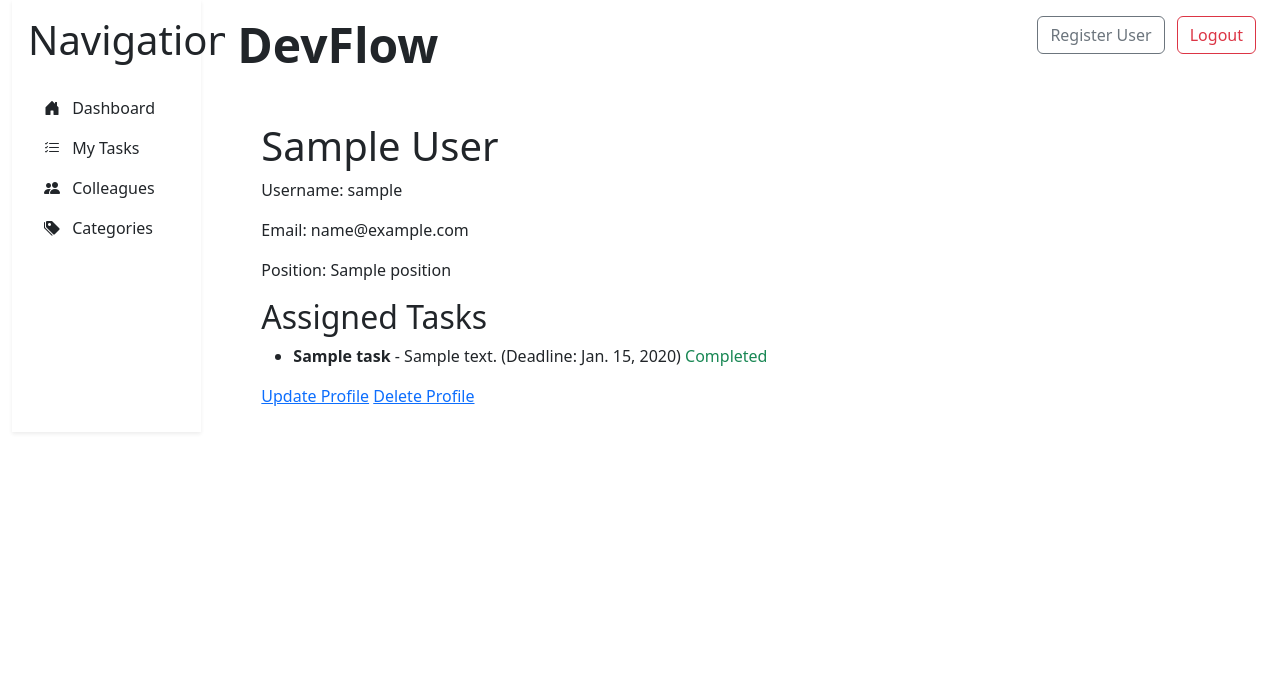
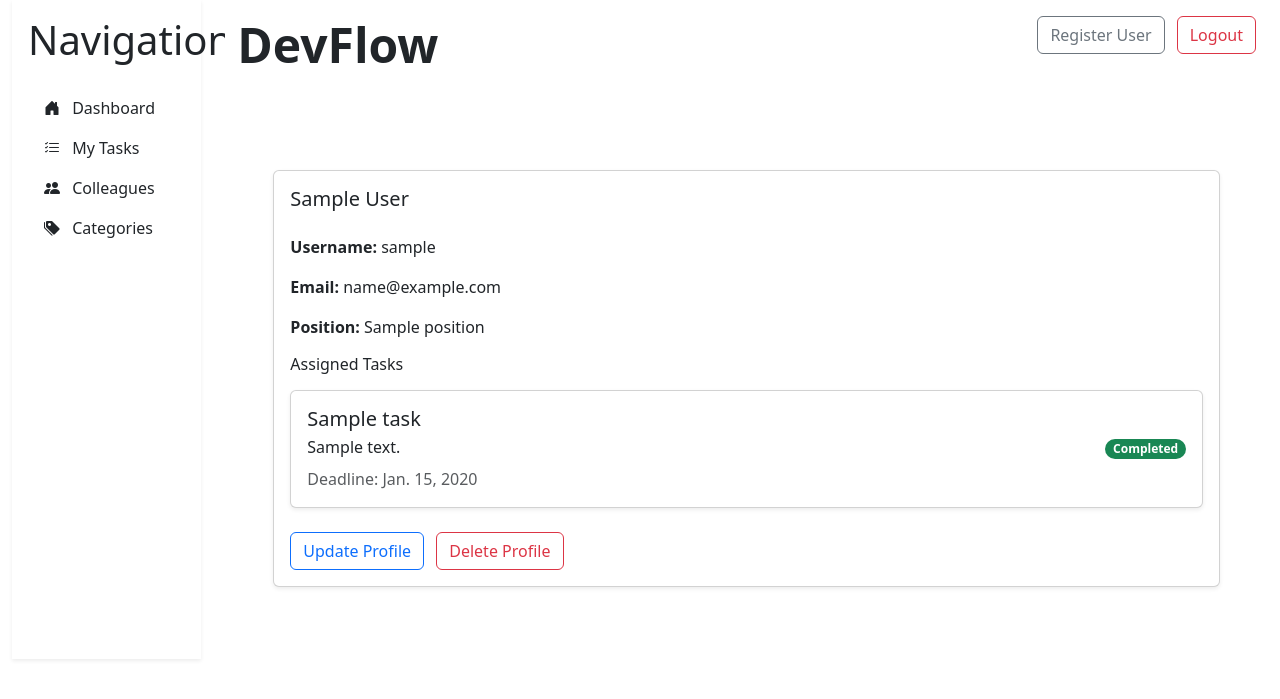
Before and after one commit to olena4reunited/it-company-task-manager, a Django app: page /workers/1/ in a window 1280 px wide. Shown: the top 699 px of the page. Run offline with Django 5.2, Linux system fonts and the light colour scheme; a user stored in the database is signed in; tables that the repository leaves empty hold one stand-in row (values such as "Sample post"); parts of the project's set-up code (start-up, migrations or seed data) failed here and were passed over.

Commit message:
feat: upgrade worker detail and list templates

```diff
--- a/templates/task_manager/worker_detail.html
+++ b/templates/task_manager/worker_detail.html
@@ -5,31 +5,49 @@
 {% endblock %}
 
 {% block content %}
-	<h1>{{ worker.first_name }} {{ worker.last_name }}</h1>
-  <p>Username: {{ worker.username }}</p>
-  <p>Email: {{ worker.email }}</p>
-  <p>Position: {{ worker.position.name }}</p>
+<div class="container my-5">
+  <div class="card shadow-sm">
+    <div class="card-body">
+      <h1 class="h5 mb-4">{{ worker.first_name }} {{ worker.last_name }}</h1>
+      <div class="mb-3">
+        <strong>Username:</strong> {{ worker.username }}
+      </div>
+      <div class="mb-3">
+        <strong>Email:</strong> {{ worker.email }}
+      </div>
+      <div class="mb-3">
+        <strong>Position:</strong> {{ worker.position.name }}
+      </div>
 
-  <h2>Assigned Tasks</h2>
+      <h2 class="h6 mb-3">Assigned Tasks</h2>
       {% if tasks %}
-    <ul>
         {% for task in tasks %}
-        <li>
-          <strong>{{ task.name }}</strong> - {{ task.description }} (Deadline: {{ task.deadline }})
-          {% if task.is_completed %}
-            <span class="text-success">Completed</span>
+        <div class="card mb-3 shadow-sm">
+          <div class="card-body">
+            <div class="d-flex justify-content-between align-items-center">
+              <div>
+                <h5 class="card-title mb-1">{{ task.name }}</h5>
+                <p class="card-text mb-2">{{ task.description }}</p>
+                <p class="card-text text-muted">Deadline: {{ task.deadline }}</p>
+              </div>
+              <span class="badge bg-{% if task.is_completed %}success{% else %}danger{% endif %} rounded-pill">
+                {% if task.is_completed %}Completed{% else %}Not Completed{% endif %}
+              </span>
+            </div>
+          </div>
+        </div>
+        {% endfor %}
       {% else %}
-            <span class="text-danger">Not Completed</span>
-          {% endif %}
-        </li>
-      {% endfor %}
-    </ul>
-  {% else %}
-    <p>No tasks assigned.</p>
+        <p class="text-muted">No tasks assigned.</p>
       {% endif %}
 
       {% if request.user == worker %}
-		<a href="{% url 'task-manager:worker-update' worker.id %}">Update Profile</a>
-		<a href="{% url 'task-manager:worker-delete' worker.id %}">Delete Profile</a>
+        <div class="mt-4">
+          <a href="{% url 'task-manager:worker-update' worker.id %}" class="btn btn-outline-primary me-2">Update Profile</a>
+          <a href="{% url 'task-manager:worker-delete' worker.id %}" class="btn btn-outline-danger">Delete Profile</a>
+        </div>
       {% endif %}
+    </div>
+  </div>
+</div>
 {% endblock %}
```
Also changed, not shown: templates/task_manager/workers_list.html (+18 -6 lines). Lines whose indentation alone changed are shown as unchanged.
